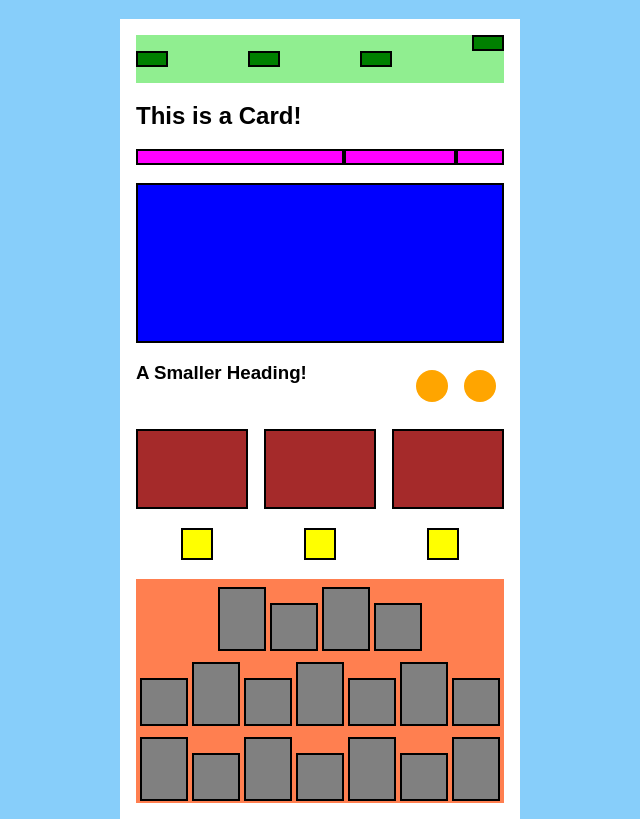
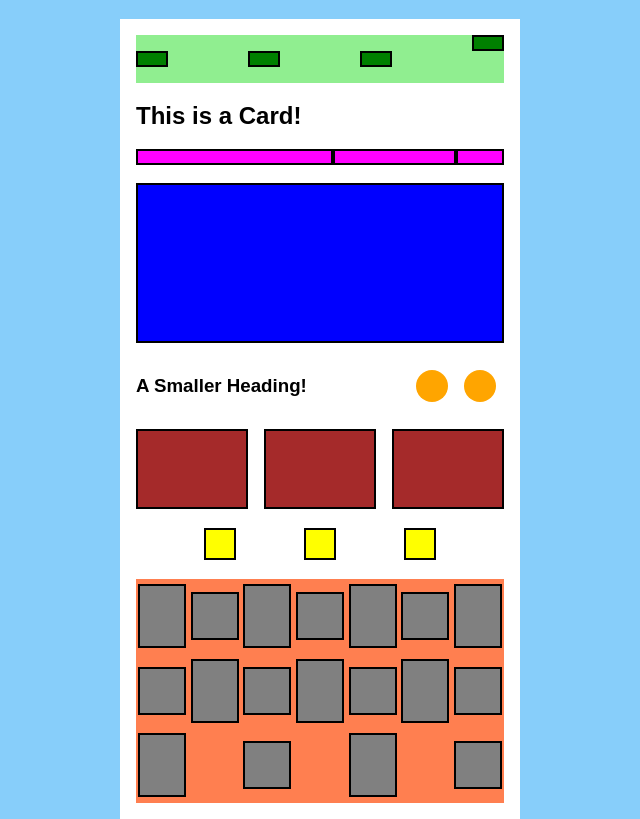
Before and after one commit to montemayor1990/code-web-exercises, a plain HTML site: page flexbox-fundamentals-exercise.html in a window 1280 px wide. Shown: the part 61-880 px from the top of the page, without its empty margins (320-960 px from the left). Drawn offline with Linux system fonts and the light colour scheme.

Commit message:
corrections

```diff
--- a/css/flexbox-fundamentals-exercise.css
+++ b/css/flexbox-fundamentals-exercise.css
@@ -41,7 +41,9 @@ h2, h3 {
 
 section {
     display: flex;
-    justify-content: center;
+    flex-wrap: wrap;
+    justify-content: space-between;
+    align-items: center;
     /* enter needed declarations here */
 }
 
@@ -54,7 +56,6 @@ section:nth-of-type(1) {
 }
 section:nth-of-type(1) div:last-child {
     /* enter needed declarations here */
-    align-items: flex-start;
     align-self: flex-start;
 }
 
@@ -65,11 +66,11 @@ section:nth-of-type(1) div:last-child {
 }
 
 .purple-box:nth-of-type(1) {
-    flex-grow: 5    /* enter needed declarations here */
+    flex-grow: 2    /* enter needed declarations here */
 }
 
 .purple-box:nth-of-type(2) {
-    flex-grow: 2    /* enter needed declarations here */
+    flex-grow: 1    /* enter needed declarations here */
 }
 
 .blue-box {
@@ -79,11 +80,12 @@ section:nth-of-type(1) div:last-child {
 }
 
 section:nth-of-type(3) {
+    align-items: center;
     /* enter needed declarations here */
 }
 
 section:nth-of-type(3) h3 {
-    flex: 1 0 0;
+    margin-right: auto;
     /* enter needed declarations here */
 
 }
@@ -100,7 +102,9 @@ section:nth-of-type(3) h3 {
     height: 5em;
     width: 5em;
     background: brown;
-    flex-grow: 1;
+    flex: 1 0 0;
+    /*flex-grow: 1;*/
+    /* also can be flex: 1 0 0; better habit to use shorthand */
     /* enter needed declarations here */
 }
 
@@ -109,7 +113,7 @@ section:nth-of-type(3) h3 {
 }
 
 section:nth-of-type(5) {
-    justify-content: space-around;
+    justify-content: space-evenly;
     /* enter needed declarations here */
 }
 
@@ -122,7 +126,7 @@ section:nth-of-type(5) {
 section:nth-of-type(6) {
     background: coral;
     height: 14em;
-    flex-wrap: wrap-reverse;
+    flex-wrap: wrap;
     /* enter needed declarations here */
 }
 
```
